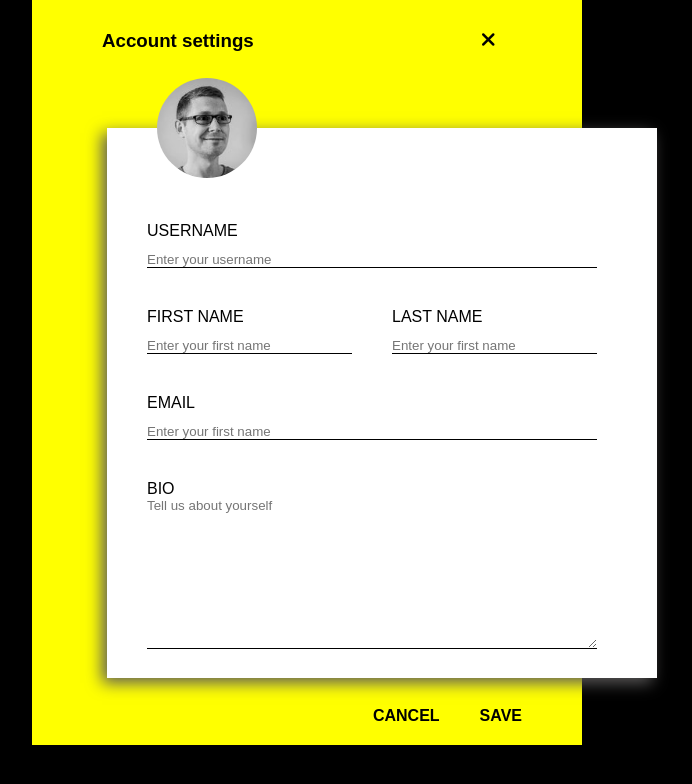
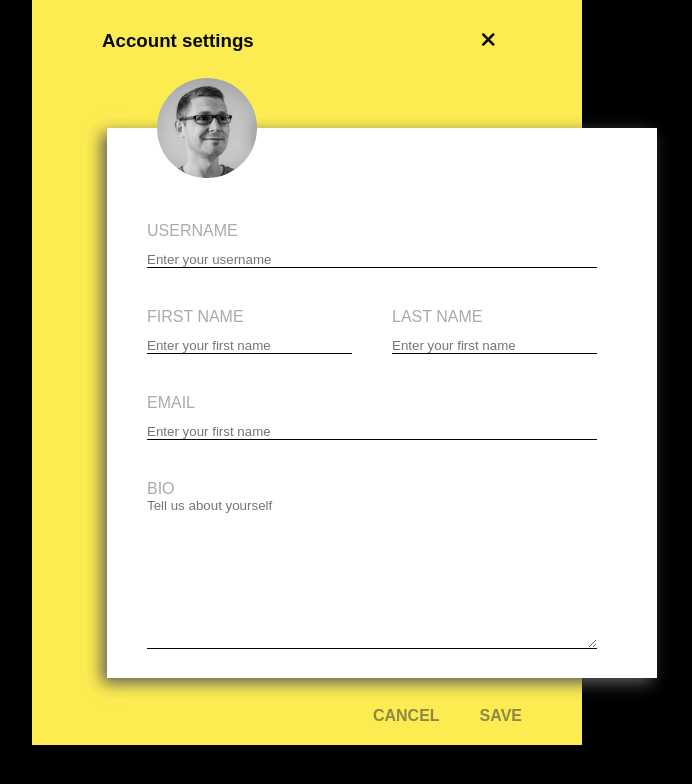
Before and after one commit to SanjarUsmonov/account, a plain HTML site: page index.html in a window 1280 px wide. Shown: the whole page, without its empty margins (583-1275 px from the left). Drawn offline with Linux system fonts and the light colour scheme.

Commit message:
finish work

```diff
--- a/styles.css
+++ b/styles.css
@@ -34,7 +34,7 @@ body{
     margin: 0 auto;
     width: 550px;
     height: 745px;
-    background-color: yellow;
+    background-color: #FDEC51;
     display: flex;
 
 }
@@ -56,10 +56,12 @@ body{
 
 h4{
     padding: 0 20px;
+    color: #8F8843;
 }
 
 h3{
     font-weight: 700;
+    color: #080805;
 }
 
 i{
@@ -97,6 +99,7 @@ input{
     margin-left: 40px;
     margin-top: 12px;
     width: 450px;
+    color: #8F9197;
 }
 
 .first{
@@ -105,6 +108,7 @@ input{
 
 label{
     margin-left: 40px;
+    color: #aaa;
 }
 
 .box2{
```
